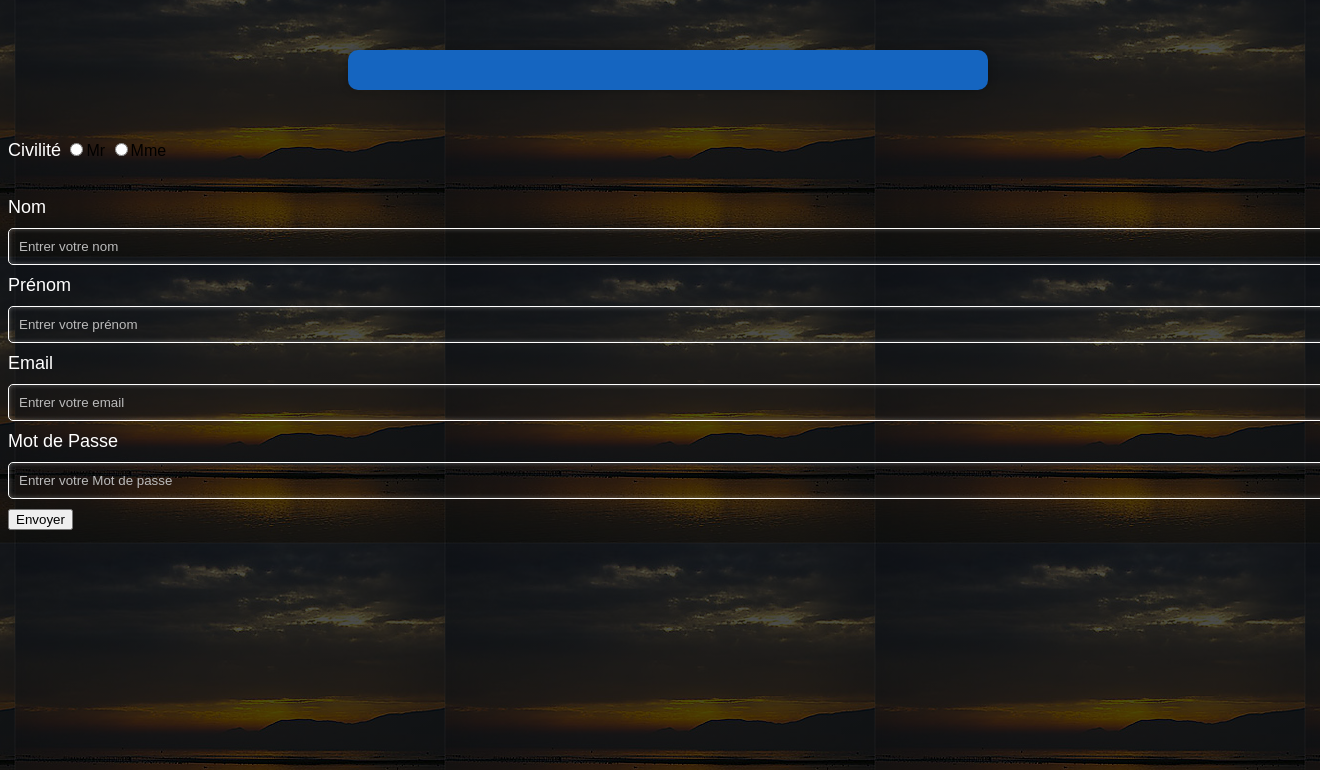
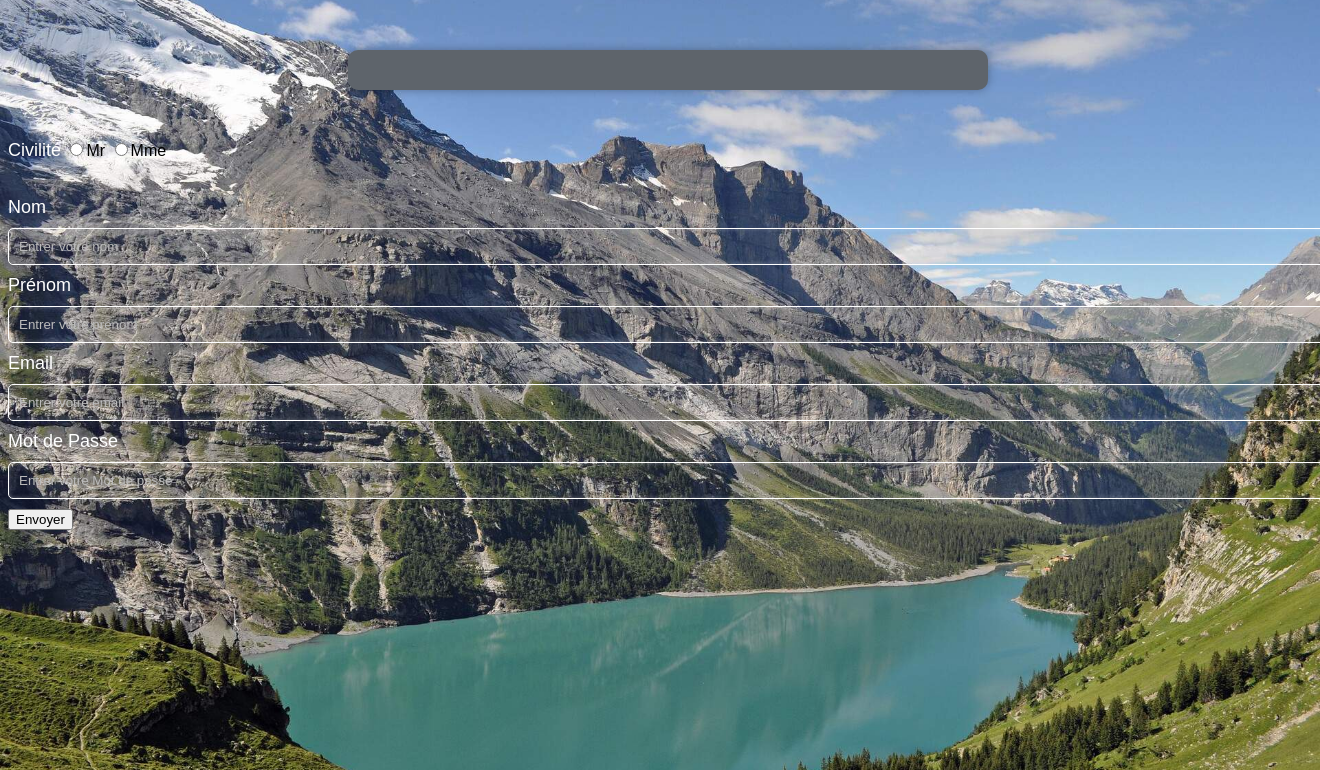
Before and after one commit to Suupon/SwissRando, a PHP site: page / in a window 1320 px wide; the page is wider, and only the part inside the window is pictured. Shown: the top 770 px of that part. Run offline with PHP 8.4, Linux system fonts and the light colour scheme.

Commit message:
css form

```diff
--- a/form.css
+++ b/form.css
@@ -1,8 +1,9 @@
 body {
-    width:100%;
-	background-image:linear-gradient(rgba(0,0,0,0.7),rgba(0,0,0,0.7)),url(images/lac-neuchatel.jpg);
+    width: 100%;
+    background-image: url(images/fond.jpg);
     background-attachment: fixed;
-    background-position:center;
+    background-position: center;
+    background-size: cover;
     font-family: Arial, sans-serif;
 }
 
@@ -10,7 +11,7 @@ body {
     max-width: 600px;
     margin: 50px auto;
     padding: 20px;
-    background: #1565c0; /* Slightly lighter blue background for the form */
+    background: #5e646b; /* Slightly lighter blue background for the form */
     border-radius: 10px;
     box-shadow: 0 0 10px rgba(0, 0, 0, 0.3);
 }
@@ -45,7 +46,7 @@ input[type=submit] {
     padding: 10px;
     border: none;
     border-radius: 5px;
-    background: #1e88e5; /* Lighter blue for submit button */
+    background: #bec4ca; /* Lighter blue for submit button */
     color: #fff;
     font-size: 18px;
     cursor: pointer;
```
Also changed, not shown: images/fond.jpg (added).
